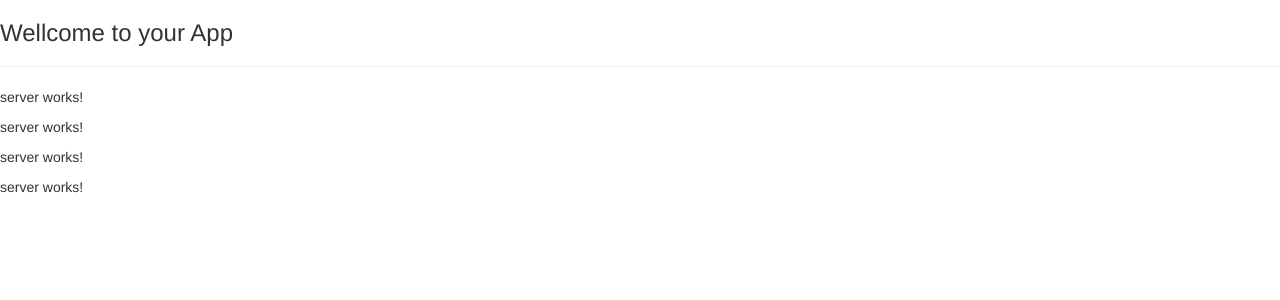
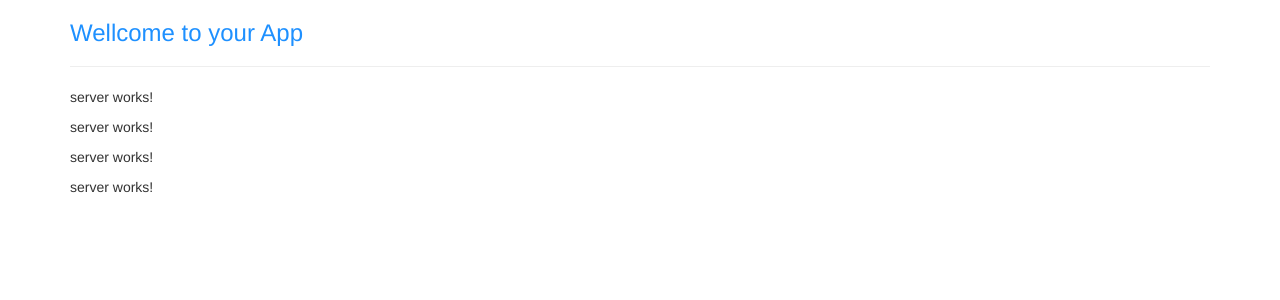
Before and after one commit to RobertoJuarez/angular-course, an Angular app in the folder my-first-app/: page / in a window 1280 px wide. Shown: the top 300 px of the page. Built offline with nearby package versions, Linux system fonts and the light colour scheme.

Commit message:
Add example on attribute and class selectors

```diff
--- a/my-first-app/src/app/app.component.css
+++ b/my-first-app/src/app/app.component.css
@@ -0,0 +1,5 @@
+
+h3 {
+
+  color: dodgerblue;
+}
--- a/my-first-app/src/app/app.component.html
+++ b/my-first-app/src/app/app.component.html
@@ -1,3 +1,17 @@
-<h3>Wellcome to your App</h3>
-<hr>
-<app-servers></app-servers>
+<div class="container">
+
+  <div class="row">
+
+    <div class="col-xs-12">
+
+      <h3>Wellcome to your App</h3>
+
+      <hr>
+
+      <app-servers></app-servers>
+
+    </div>
+
+  </div>
+
+</div>
--- a/my-first-app/src/app/app.component.ts
+++ b/my-first-app/src/app/app.component.ts
@@ -8,5 +8,4 @@ import { Component } from '@angular/core';
 })
 export class AppComponent {
 
-
 }
--- a/my-first-app/src/app/servers/servers.component.html
+++ b/my-first-app/src/app/servers/servers.component.html
@@ -1,4 +1,7 @@
 <app-server></app-server>
+
 <app-server></app-server>
+
 <app-server></app-server>
+
 <app-server></app-server>
```
